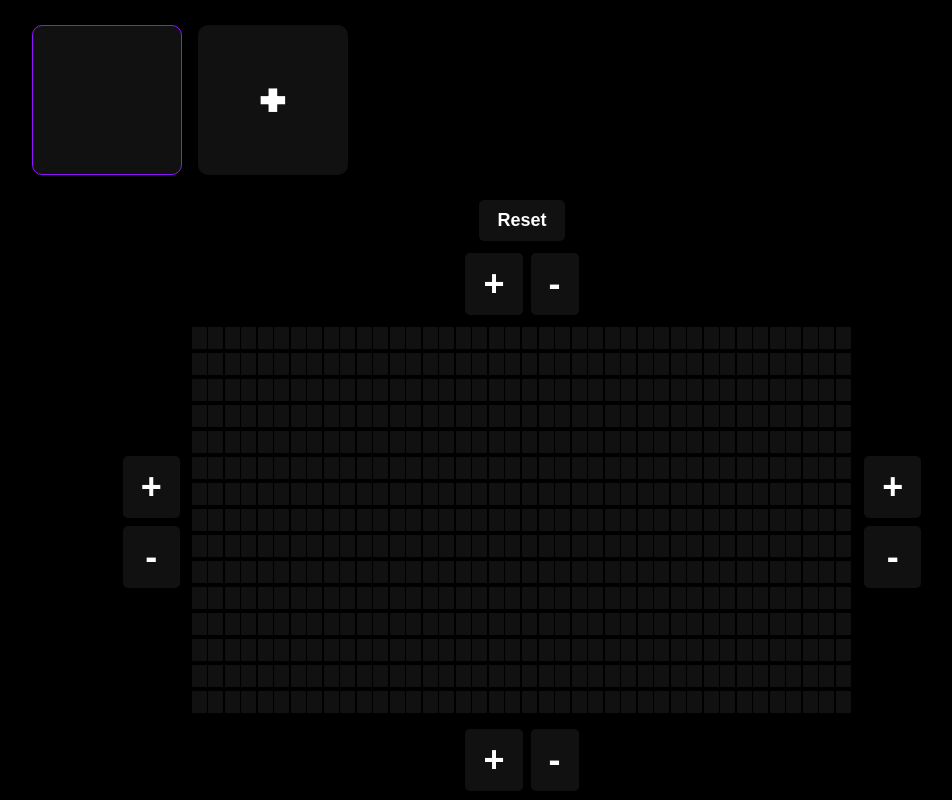
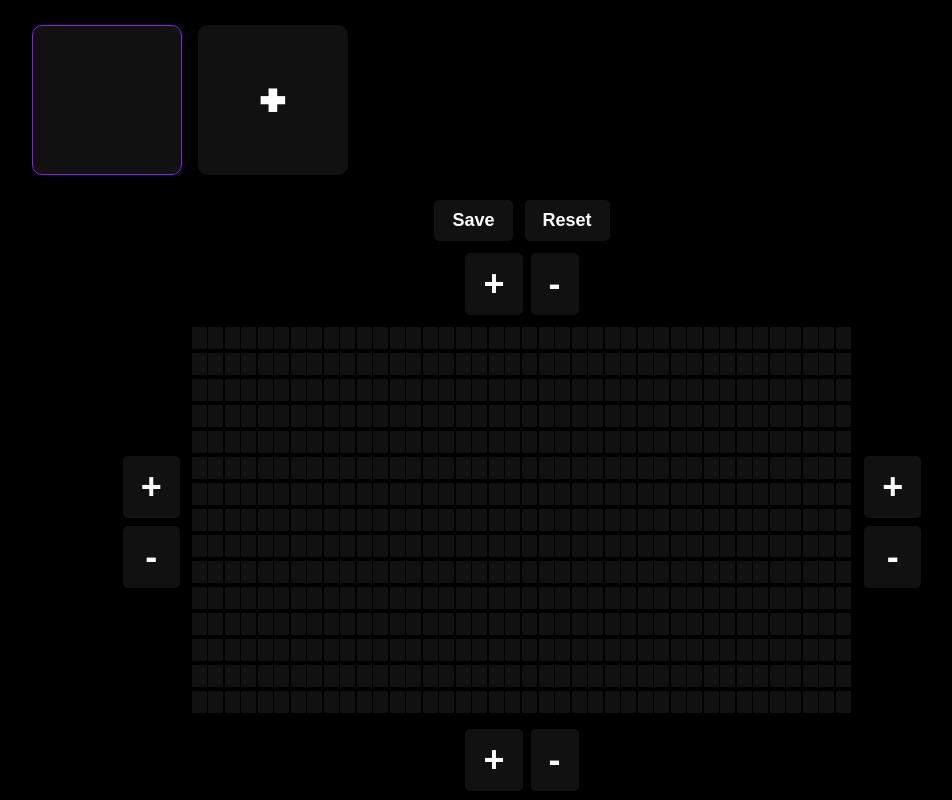
Before and after one commit to luketmillar/luketmillar.com, a React (Create React App) app: page /project/split-flap/create in a window 1280 px wide. Shown: the whole page, without its empty margins (118-1070 px from the left). Built offline with nearby package versions, Linux system fonts and the light colour scheme.

Commit message:
end to end edit

```diff
--- /dev/null
+++ b/src/projects/marquee/Creator/Button.tsx
@@ -0,0 +1,19 @@
+import styled from 'styled-components'
+
+const Button = styled.button`
+    background-color: #111;
+    border: none;
+    border-radius: 5px;
+    color: white;
+
+    padding: 10px 18px;
+
+    font-size: 18px;
+    font-weight: 700;
+
+    :hover {
+        background-color: #222;
+    }
+`
+
+export default Button
--- a/src/projects/marquee/Creator/Editor.tsx
+++ b/src/projects/marquee/Creator/Editor.tsx
@@ -5,6 +5,7 @@ import FocusManager from './FocusManager'
 import LayoutManager from '../LayoutManager'
 import { useWindowSize } from '../ResizeListener'
 import { Layout } from '../layout'
+import Button from './Button'
 
 const useBoardSize = () => {
     const windowSize = useWindowSize()
@@ -16,8 +17,9 @@ const onComplete = () => null
 interface IProps {
     onChange: (layout: Layout) => void
     layout: Layout
+    save: () => void
 }
-const Editor = ({ onChange, layout }: IProps) => {
+const Editor = ({ onChange, layout, save }: IProps) => {
     // eslint-disable-next-line react-hooks/exhaustive-deps
     const layoutManager = React.useMemo(() => new LayoutManager(layout), [])
     const focusManager = React.useMemo(() => new FocusManager(layoutManager.rows, layoutManager.columns), [layoutManager])
@@ -51,7 +53,11 @@ const Editor = ({ onChange, layout }: IProps) => {
 
     return (
         <div style={{ display: 'flex', flexDirection: 'column', alignItems: 'center', justifyContent: 'flex-start' }}>
-            <Button onClick={reset}>Reset</Button>
+            <div style={{ display: 'flex' }}>
+                <Button onClick={save}>Save</Button>
+                <div style={{ width: 12 }} />
+                <Button onClick={reset}>Reset</Button>
+            </div>
             <div style={{ height: 12 }} />
             <AddSubtract onAdd={() => addRow(0)} onSubtract={() => subtractRow(0)} />
             <div style={{ height: 12 }} />
@@ -80,22 +86,6 @@ const AddSubtract = ({ onAdd, onSubtract, style }: { onAdd: () => void, onSubtra
 const Add = ({ onClick }: { onClick: () => void }) => <AddPlusButton onClick={onClick}>+</AddPlusButton>
 const Subtract = ({ onClick }: { onClick: () => void }) => <AddPlusButton onClick={onClick}>-</AddPlusButton>
 
-const Button = styled.button`
-    background-color: #111;
-    border: none;
-    border-radius: 5px;
-    color: white;
-
-    padding: 10px 18px;
-
-    font-size: 18px;
-    font-weight: 700;
-
-    :hover {
-        background-color: #222;
-    }
-`
-
 const AddPlusButton = styled(Button)`
     font-size: 36px;
     font-weight: 900;
--- a/src/projects/marquee/Creator/index.tsx
+++ b/src/projects/marquee/Creator/index.tsx
@@ -14,9 +14,10 @@ const adjustSize = (layouts: Layout[], rows: number, columns: number) => {
 
 interface IProps {
     onCreate: (layout: Layout[]) => void
+    initialLayouts: Layout[] | undefined
 }
-const Creator = ({ onCreate }: IProps) => {
-    const [layouts, setLayouts] = React.useState<Layout[]>([generator.emptyLayout(40, 15)])
+const Creator = ({ onCreate, initialLayouts }: IProps) => {
+    const [layouts, setLayouts] = React.useState<Layout[]>(initialLayouts ?? [generator.emptyLayout(40, 15)])
     const [index, setIndex] = React.useState(0)
     const currentLayout = layouts[index]
 
@@ -56,7 +57,7 @@ const Creator = ({ onCreate }: IProps) => {
 
     return <div>
         <MessageRail layouts={layouts} index={index} selectLayout={setIndex} addLayout={addLayout} removeLayout={removeLayout} />
-        <Editor key={index} layout={currentLayout} onChange={handleEditorChange} />
+        <Editor key={index} layout={currentLayout} onChange={handleEditorChange} save={() => onCreate(layouts)} />
     </div>
 }
 
--- a/src/projects/marquee/index.tsx
+++ b/src/projects/marquee/index.tsx
@@ -1,16 +1,18 @@
 import React from 'react'
-import { Route, Switch } from 'react-router'
+import { Route, Switch, useHistory } from 'react-router'
 import Creator from './Creator'
 import Board from './Board'
 import { getRandomLayout, Layout } from './layout'
 import { useWindowSize } from './ResizeListener'
 import startData, { layout4 } from './startLayoutData'
 import moment from 'moment'
+import Button from './Creator/Button'
 
 const Marquee = () => {
+    const history = useHistory()
     const [layouts, setLayouts] = React.useState<Layout[]>(startData)
     const [index, setIndex] = React.useState(-1)
-    const nextMessage = () => {
+    const nextMessage = (delay = 2000) => {
         window.setTimeout(() => {
             setIndex(index => {
                 const nextIndex = index + 1
@@ -20,16 +22,17 @@ const Marquee = () => {
                     return nextIndex
                 }
             })
-        }, 2000)
+        }, delay)
     }
     React.useEffect(() => {
         setIndex(0)
     }, [])
-    // const onCreate = (messages: string[]) => {
-    //     setMessages(messages)
-    //     setIndex(-1)
-    //     history.push('/project/split-flap')
-    // }
+    const onCreate = (layouts: Layout[]) => {
+        setLayouts(layouts)
+        setIndex(-1)
+        nextMessage(0)
+        history.push('/project/split-flap')
+    }
     let layout = layouts[index] ?? getRandomLayout(40, 15)
     if (layout === layout4) {
         const time = moment().format('LT')
@@ -39,10 +42,11 @@ const Marquee = () => {
     const boardSize = React.useMemo(() => ({ width: windowSize.width - 20, height: windowSize.height - 200 }), [windowSize])
     return <Switch>
         <Route path="/project/split-flap/create">
-            <Creator onCreate={setLayouts} />
+            <Creator onCreate={onCreate} initialLayouts={layouts === startData ? undefined : layouts} />
         </Route>
         <Route>
             <div style={{ display: 'flex', alignItems: 'center', justifyContent: 'center', height: '100vh' }}>
+                <div style={{ position: 'absolute', top: 30, right: 50 }}><Button onClick={() => history.push('/project/split-flap/create')}>Edit</Button></div>
                 <Board messageLayout={layout} onComplete={nextMessage} screenSize={boardSize} />
                 {/* <CreateButton to="/project/split-flap/create">Create</CreateButton> */}
             </div>
```
